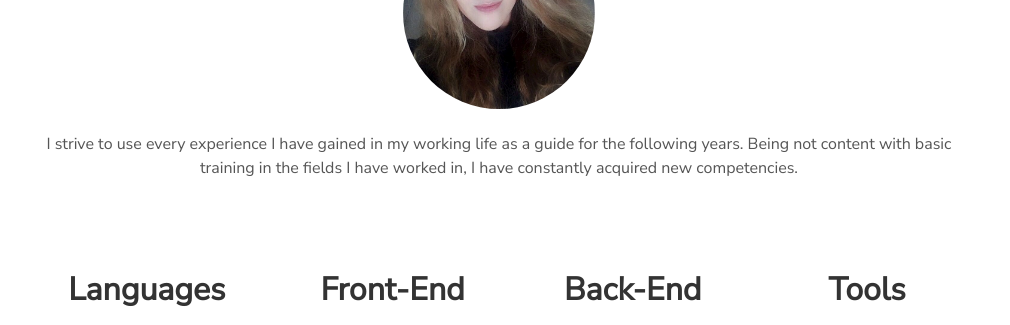
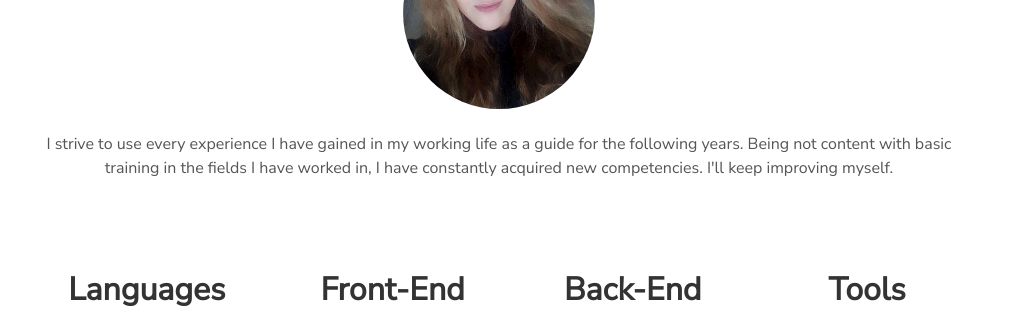
Before and after one commit to dheriau/dheriau-dheriau.github.io, a plain HTML site: page index.html in a window 1280 px wide. Shown: the part 1040-1365 px from the top of the page, without its empty margins (141-1151 px from the left). Drawn offline with nearby package versions, Linux system fonts and the light colour scheme.

Commit message:
değiştirildi

```diff
--- a/index.html
+++ b/index.html
@@ -59,7 +59,7 @@
                 <img src="resim123.jpg" alt="Professional Me" width="20%" style="border-radius: 50%" />
             </picture>
             <p>
-                I strive to use every experience I have gained in my working life as a guide for the following years. Being not content with basic training in the fields I have worked in, I have constantly acquired new competencies.
+                I strive to use every experience I have gained in my working life as a guide for the following years. Being not content with basic training in the fields I have worked in, I have constantly acquired new competencies. I'll keep improving myself.
             </p>
         </div>
 
```
